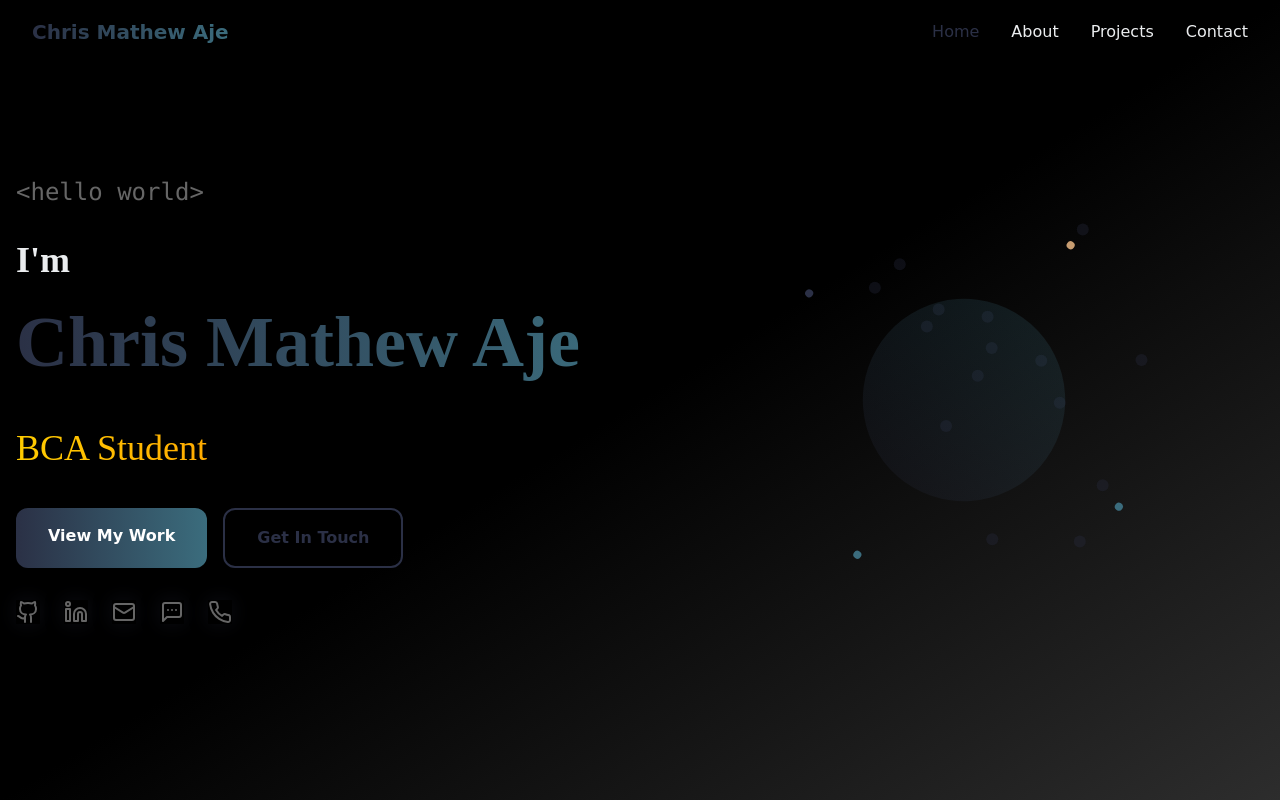
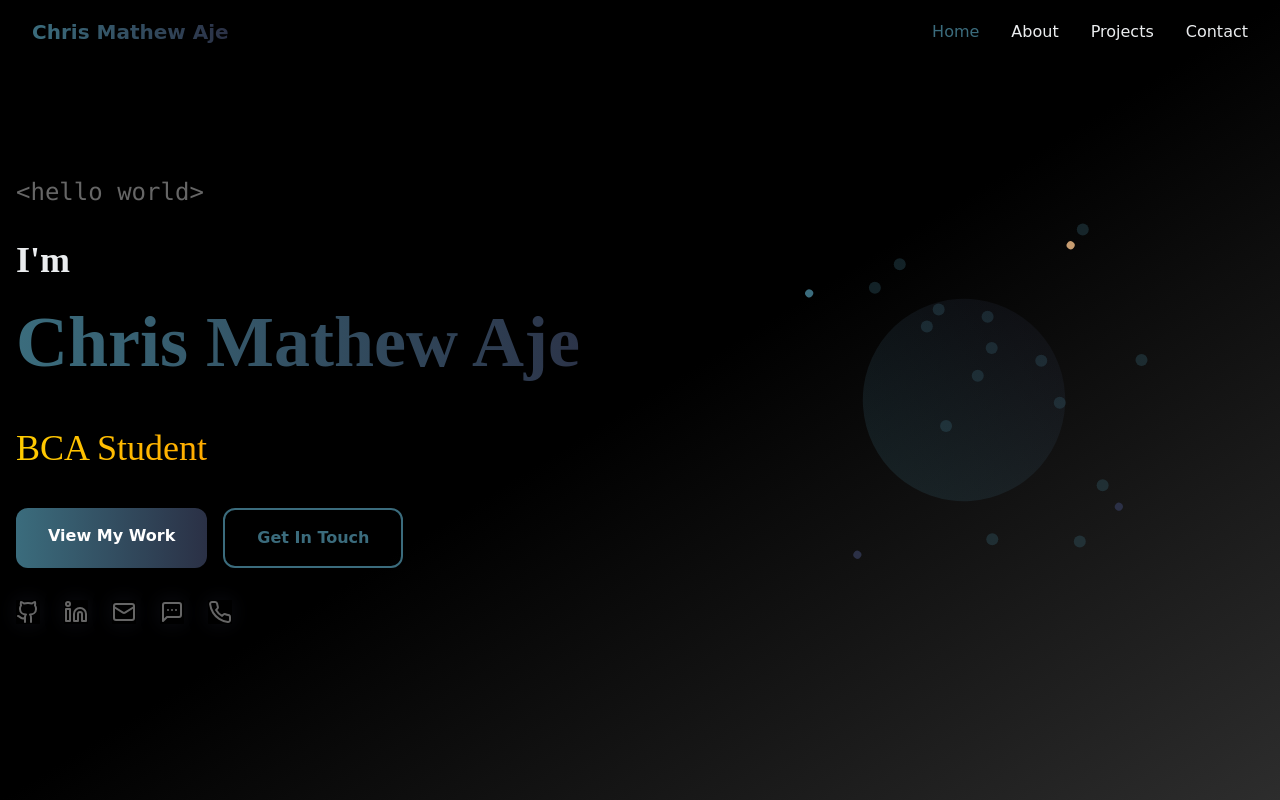
Before and after one commit to chrismat-05/thecma.xyz, a React (Vite) app: page / in a window 1280 px wide. Shown: the top 800 px of the page. Built offline with nearby package versions, Linux system fonts and the light colour scheme.

Commit message:
corrected colors

```diff
--- a/src/index.css
+++ b/src/index.css
@@ -18,11 +18,11 @@ All colors MUST be HSL.
   --popover: 0 0% 5%;
   --popover-foreground: 0 0% 100%;
 
-  --primary: 227 24% 22%; /* Deep Navy #2B2F44 */
+  --secondary: 227 24% 22%; /* Deep Navy #2B2F44 */
+  --secondary-foreground: 0 0% 100%;
+
+  --primary: 195 36% 36%; /* Muted Teal #3A6D7F */
   --primary-foreground: 0 0% 100%;
-
-  --secondary: 195 36% 36%; /* Muted Teal #3A6D7F */
-  --secondary-foreground: 0 0% 100%;
 
   --accent: 30 44% 61%; /* Gold-Tan #C99B6E */
   --accent-foreground: 0 0% 0%;
```
